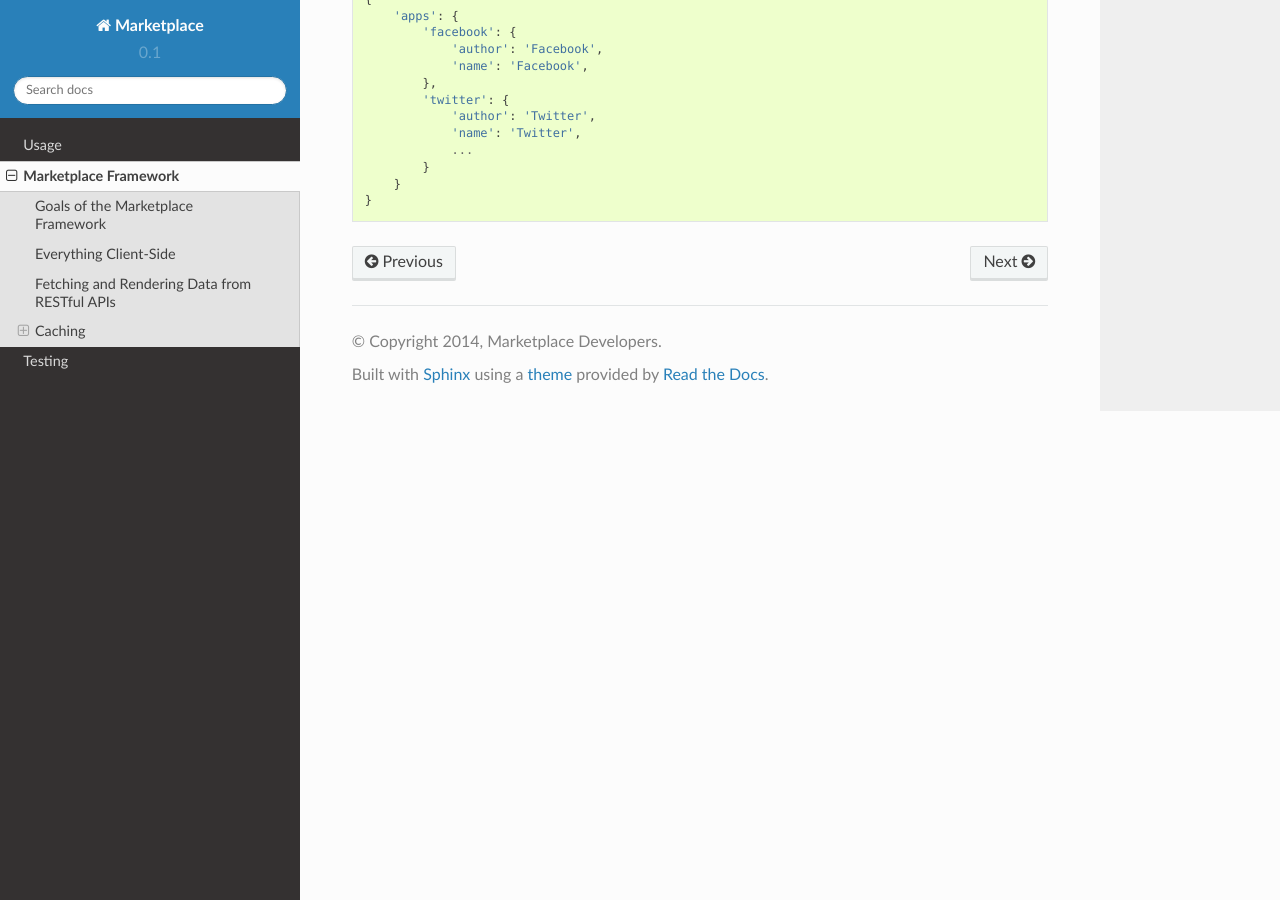
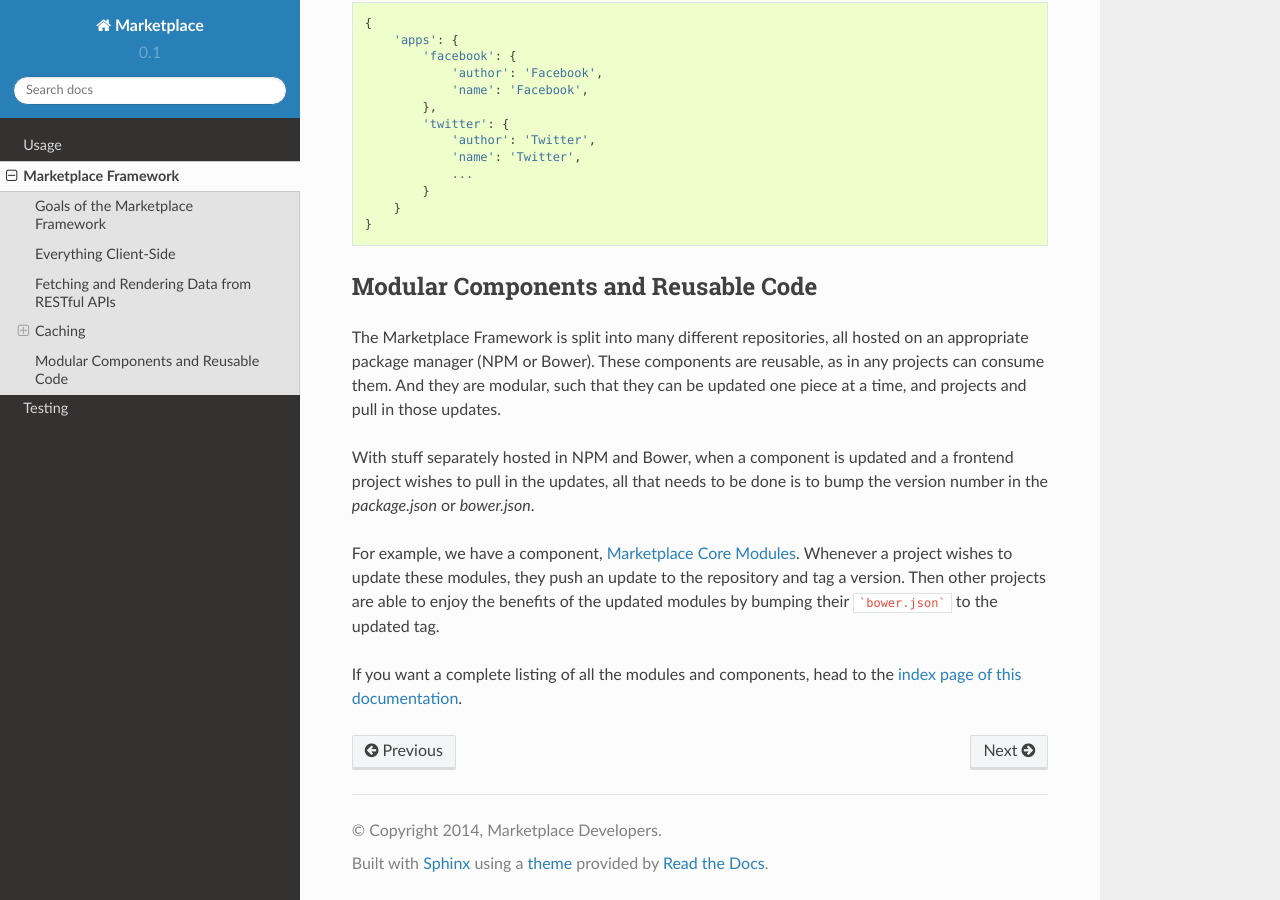
Before and after one commit to mozilla/marketplace-frontend-docs, a Sphinx documentation site: the page built from docs/topics/framework.rst, in a window 1280 px wide and 900 px high, scrolled down 3957 px. Built offline with Sphinx 7.4.7 and the Read the Docs theme 2.0.0, drawn with Linux system fonts in a browser that asks for light colours; pages that are not in the unit, such as notebooks, are missing from menus; some of the changed text lies outside the part shown.

Commit message:
section about reusability

````diff
--- a/docs/topics/framework.rst
+++ b/docs/topics/framework.rst
@@ -34,6 +34,7 @@ goal:
 * Use RESTful APIs for everything for asynchronous and deferred loading
 * Always show something (throbbers) to the user while data is being fetched
 * Cache as much as possible
+* Modular components and reusable code
 * Pave the way for the Marketplace to become a
   `packaged app <https://developer.mozilla.org/Marketplace/Options/Packaged_apps>`_.
 
@@ -148,3 +149,26 @@ module if the model cache hasn't been primed). The model cache might look like::
             }
         }
     }
+
+
+Modular Components and Reusable Code
+~~~~~~~~~~~~~~~~~~~~~~~~~~~~~~~~~~~~
+
+The Marketplace Framework is split into many different repositories, all hosted
+on an appropriate package manager (NPM or Bower). These components are
+reusable, as in any projects can consume them. And they are modular, such that
+they can be updated one piece at a time, and projects and pull in those
+updates.
+
+With stuff separately hosted in NPM and Bower, when a component is updated and
+a frontend project wishes to pull in the updates, all that needs to be done is
+to bump the version number in the `package.json` or `bower.json`.
+
+For example, we have a component, `Marketplace Core Modules
+<https://github.com/mozilla/marketplace-core-modules>`_.  Whenever a project
+wishes to update these modules, they push an update to the repository and tag a
+version. Then other projects are able to enjoy the benefits of the updated
+modules by bumping their ```bower.json``` to the updated tag.
+
+If you want a complete listing of all the modules and components, head to
+the `index page of this documentation <https://http://marketplace-frontend.readthedocs.org/en/latest/index.html>`_.
````
Also changed, not shown: other parts of docs/topics/framework.rst (+2 -2 lines), docs/topics/usage.rst (+10 -10 lines).
